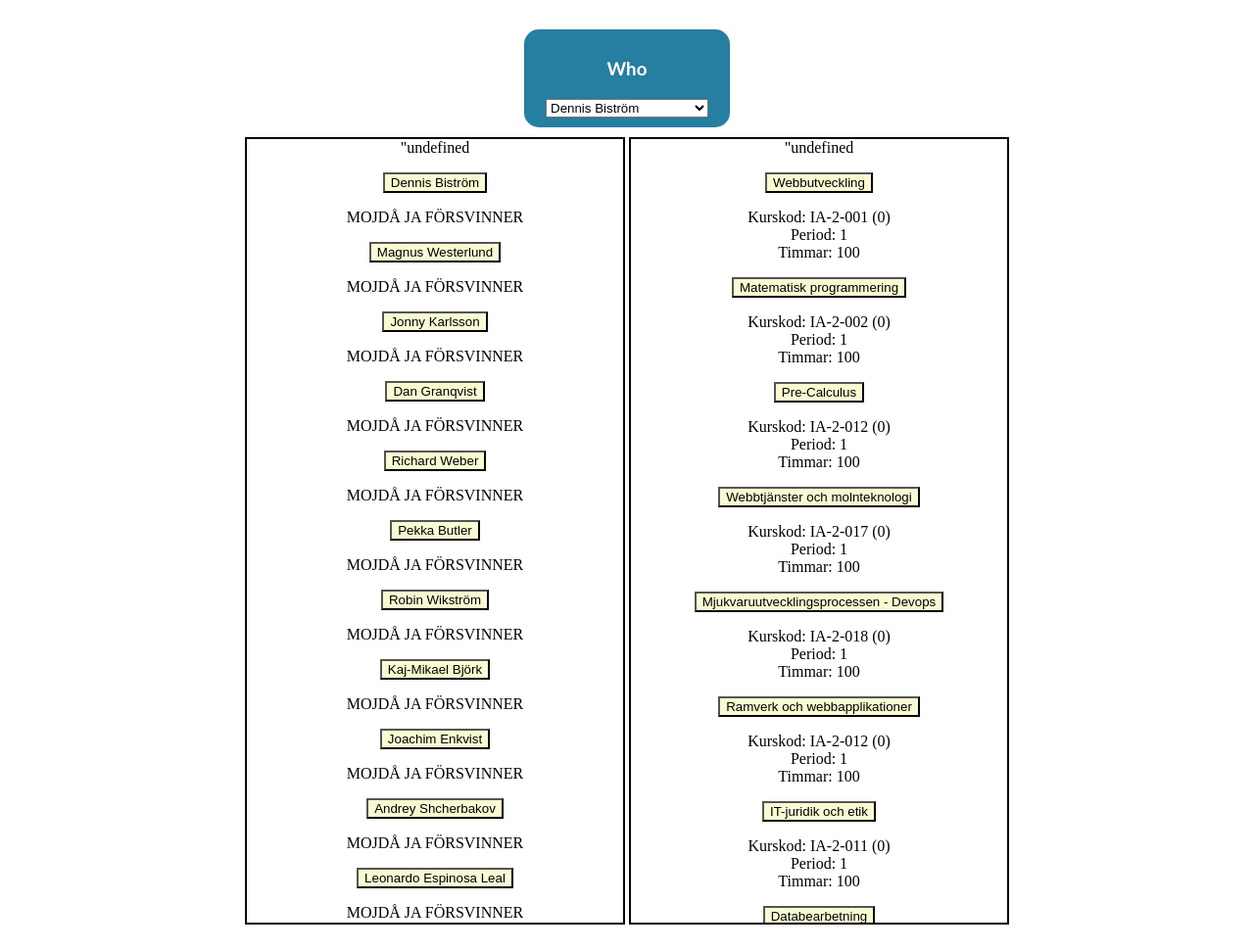
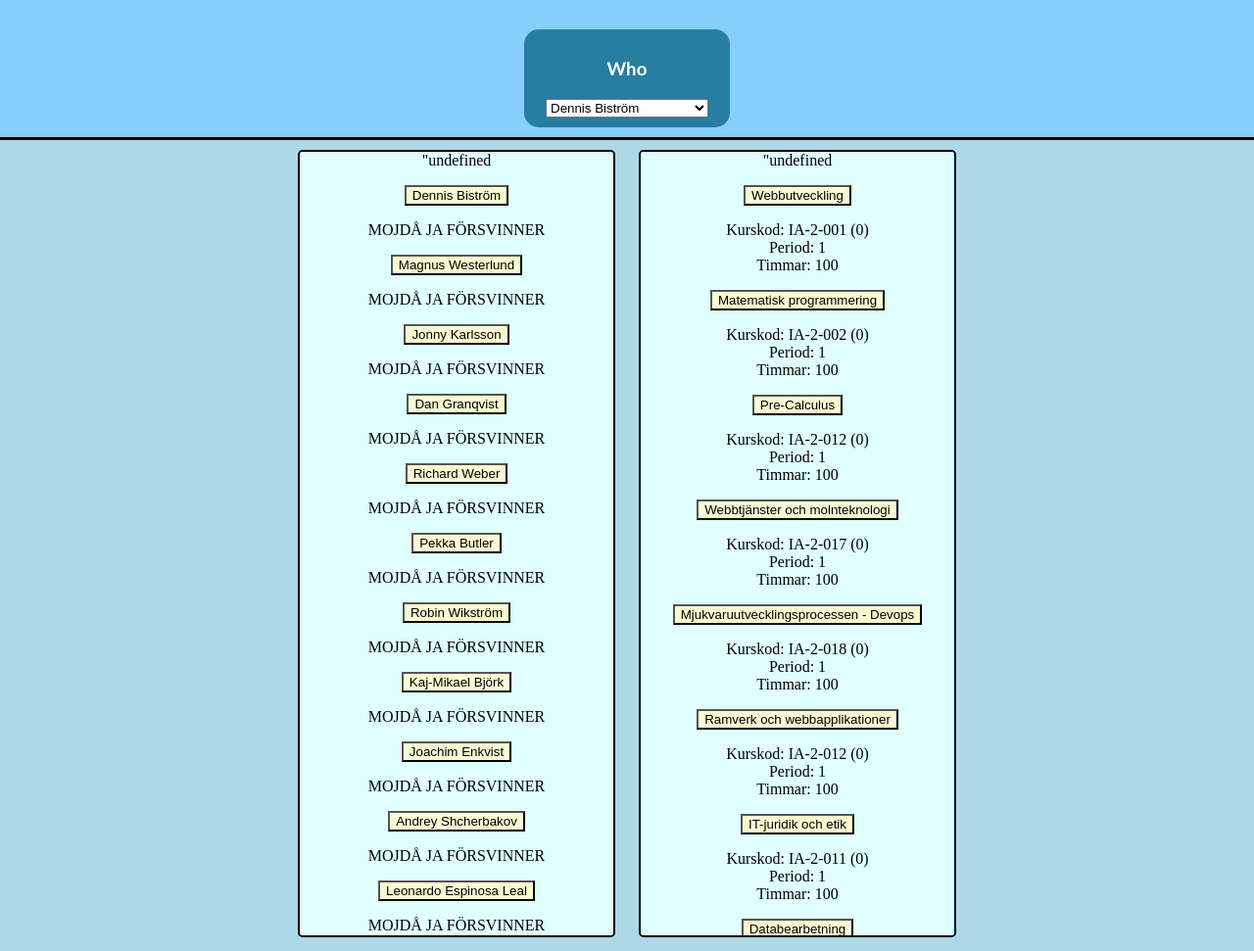
Before and after one commit to starckal/PROJEKT, a plain HTML site: page index.html in a window 1280 px wide. Shown: the whole page at 98% size. Before the commit the page ends 948 px from the top, so only its background shows below. Drawn offline with nearby package versions, Linux system fonts and the light colour scheme.

Commit message:
lite syle.css

```diff
--- a/style.css
+++ b/style.css
@@ -1,12 +1,14 @@
 html, body {
     margin: 0 auto;
+    background-color: lightblue;
 }
 
 #menuDiv {
     margin: 0 auto;
     width: 100%;
     text-align: center;
-    margin-top: 20px;
+    padding-top:20px;
+    background-color: lightskyblue;
 }
 
 #textAreasDiv {
@@ -19,11 +21,12 @@ html, body {
     text-align: center;
     min-height: 100vh;
     display: inline-block;
+    border-top:solid black 3px;
 }
 
 .text-areas {
     margin: 0 auto;
-    width: 30%;
+    width: 25%;
     height: 500px;
     overflow: auto;
     text-align: center;
@@ -31,6 +34,10 @@ html, body {
     justify-content: center;
     min-height: 100vh;
     display: inline-block;
+    background-color: lightcyan;
+    border-radius: 5px;
+    margin:10px;
+
 
 }
 
```
